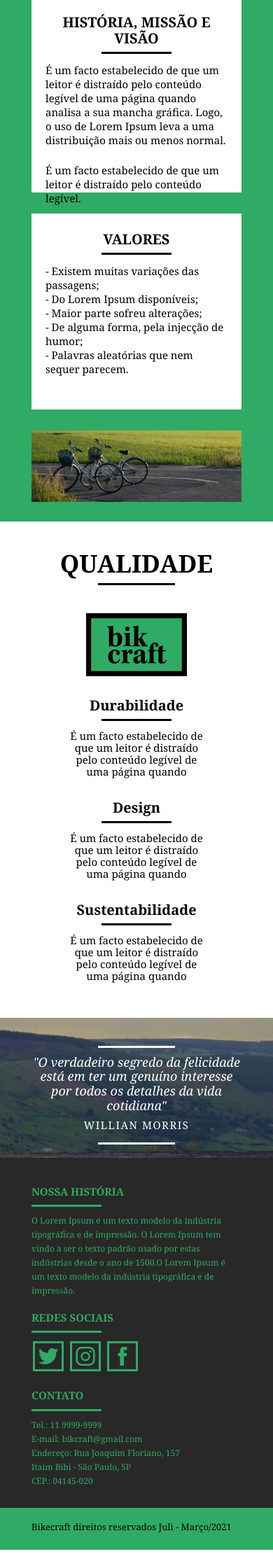
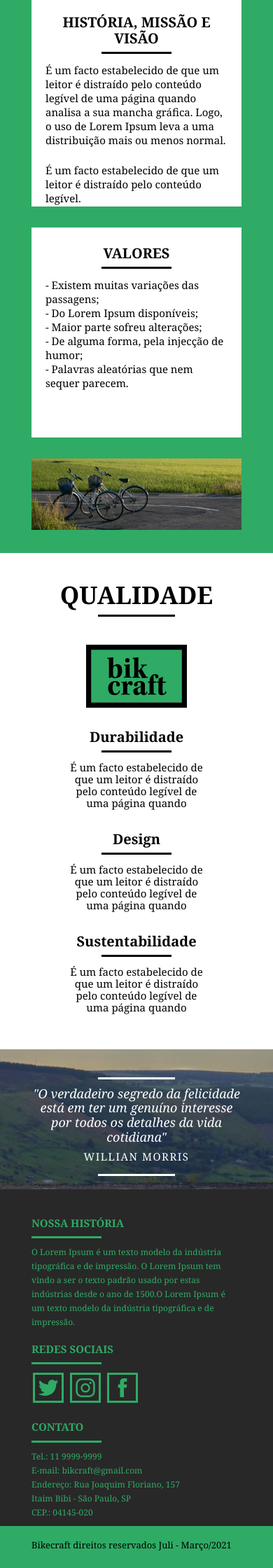
Before and after one commit to julidevgithub/bikcraftjuli, a PHP site: page /sobre.html in a window 390 px wide. Shown: the part 475-2715 px from the top of the page at 70% size. Before the commit the page ends 2689 px from the top, so only its background shows below. Run offline with PHP 8.4, Linux system fonts and the light colour scheme.

Commit message:
Responsivo 4

```diff
--- a/css/responsivo.css
+++ b/css/responsivo.css
@@ -87,13 +87,20 @@
 		margin-top: 25px;}
 
 /*HOME QUOTE RODAPÉ*/
+	.quote_final{
+		display: block;	}
+
 	.quote_rodape p {
 		font-size: 18px;}
+
+	.quote_rodape:before { /* para colocar o "____" do quote antes*/
+		margin: 10px auto ;}
 
 /*HOME FOOTER*/
 	.footer{
 		padding-bottom: 10px;
-		height: 500px;	}
+		height: 481px;
+		display: block;	}
 
 	.footer p{
 		font-size: 12px;}
@@ -117,10 +124,10 @@
 
 /* SOBRE HISTÓRIA*/
 	.historia{
-		height: 780px;		}
+		height: 825px;		}
 
 	.sobre li {
-		height: 280px;
+		height: 300px;
 		margin-top: 30px; }
 
 	.sobre li p{
```
